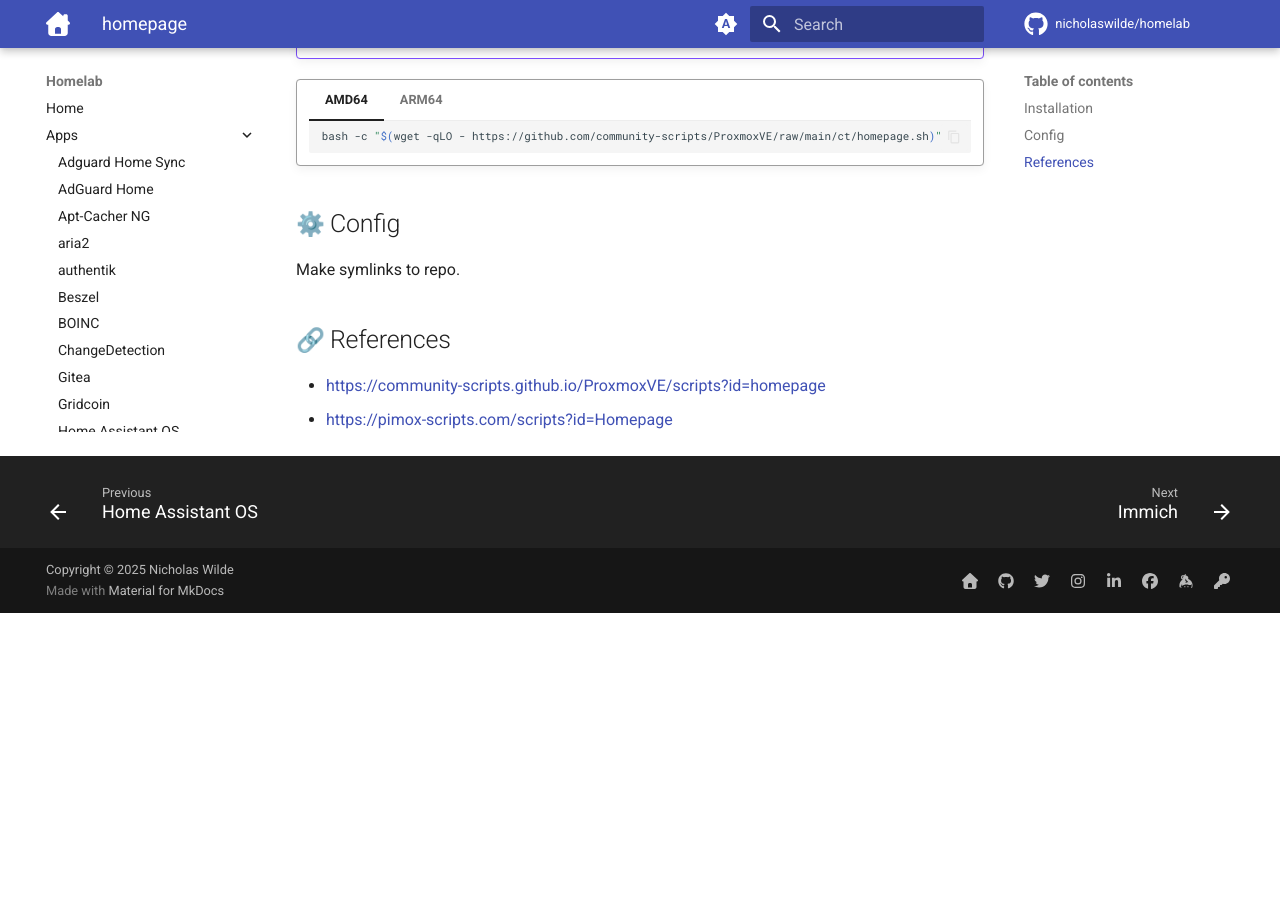
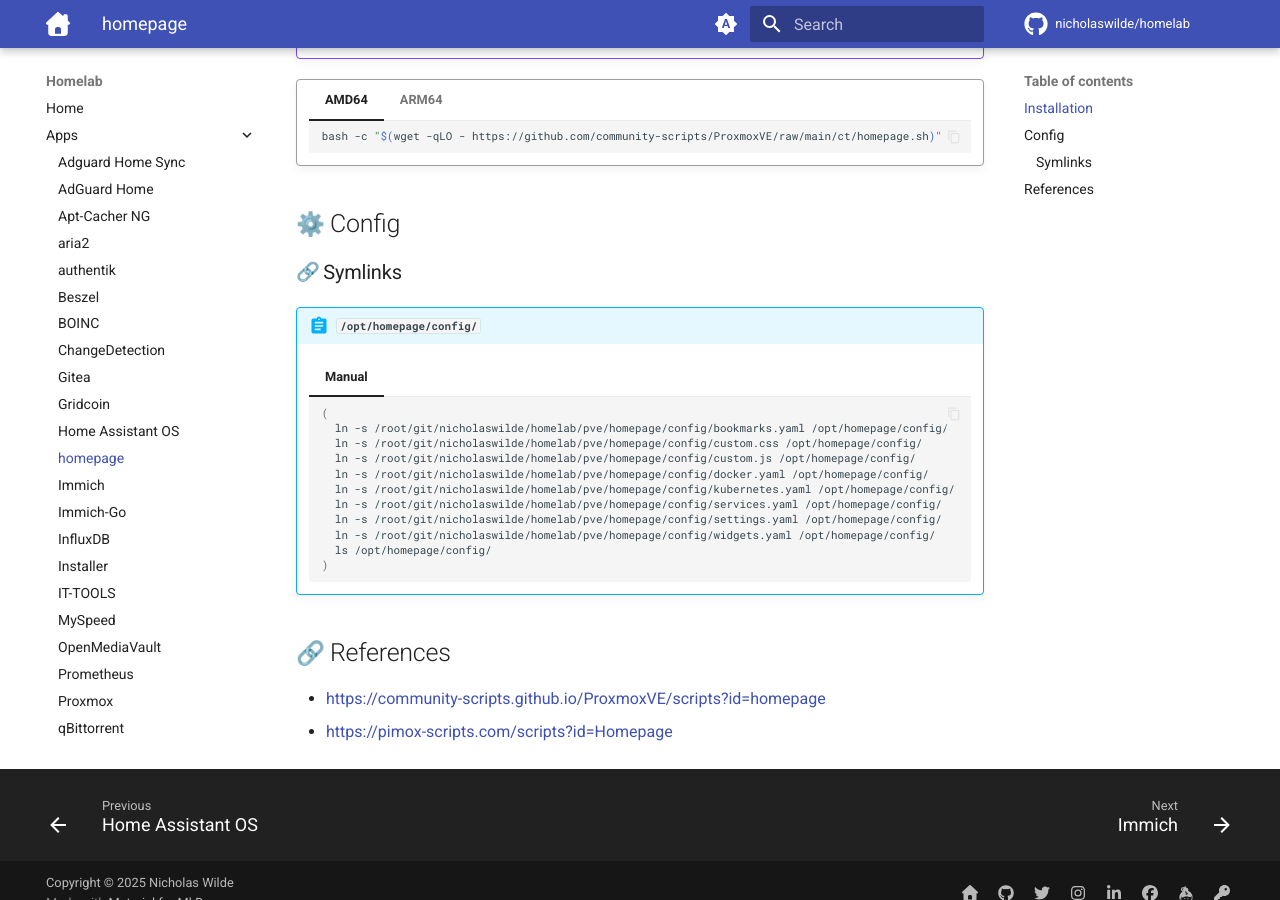
Before and after one commit to nicholaswilde/homelab, an MkDocs documentation site: the page built from docs/apps/homepage.md, in a window 1280 px wide and 900 px high, scrolled down 522 px. Built offline with MkDocs 1.6.1 and Material for MkDocs 9.7.7, drawn with Linux system fonts in a browser that asks for light colours; emoji names are drawn with the system emoji font; comment, search, counter and statistics services are not loaded; before the commit the page ends 1135 px from its top, so only the background shows below that.

Commit message:
Update homepage.md

````diff
--- a/docs/apps/homepage.md
+++ b/docs/apps/homepage.md
@@ -35,7 +35,25 @@
 
 ## :gear: Config
 
-Make symlinks to repo.
+### :link: Symlinks
+
+!!! abstract "`/opt/homepage/config/`"
+
+    === "Manual"
+
+        ```shell
+        (
+          ln -s /root/git/nicholaswilde/homelab/pve/homepage/config/bookmarks.yaml /opt/homepage/config/
+          ln -s /root/git/nicholaswilde/homelab/pve/homepage/config/custom.css /opt/homepage/config/
+          ln -s /root/git/nicholaswilde/homelab/pve/homepage/config/custom.js /opt/homepage/config/
+          ln -s /root/git/nicholaswilde/homelab/pve/homepage/config/docker.yaml /opt/homepage/config/
+          ln -s /root/git/nicholaswilde/homelab/pve/homepage/config/kubernetes.yaml /opt/homepage/config/
+          ln -s /root/git/nicholaswilde/homelab/pve/homepage/config/services.yaml /opt/homepage/config/
+          ln -s /root/git/nicholaswilde/homelab/pve/homepage/config/settings.yaml /opt/homepage/config/
+          ln -s /root/git/nicholaswilde/homelab/pve/homepage/config/widgets.yaml /opt/homepage/config/
+          ls /opt/homepage/config/
+        )
+        ```
 
 ## :link: References
 
````
